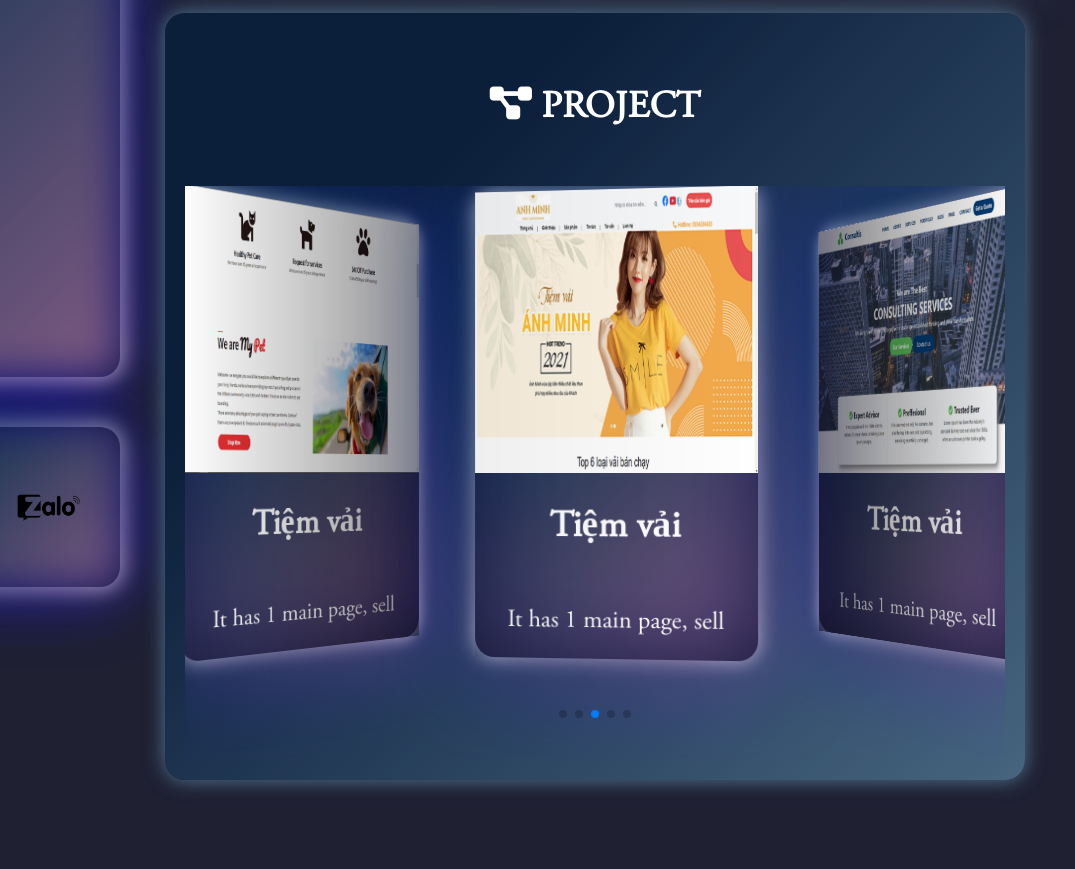
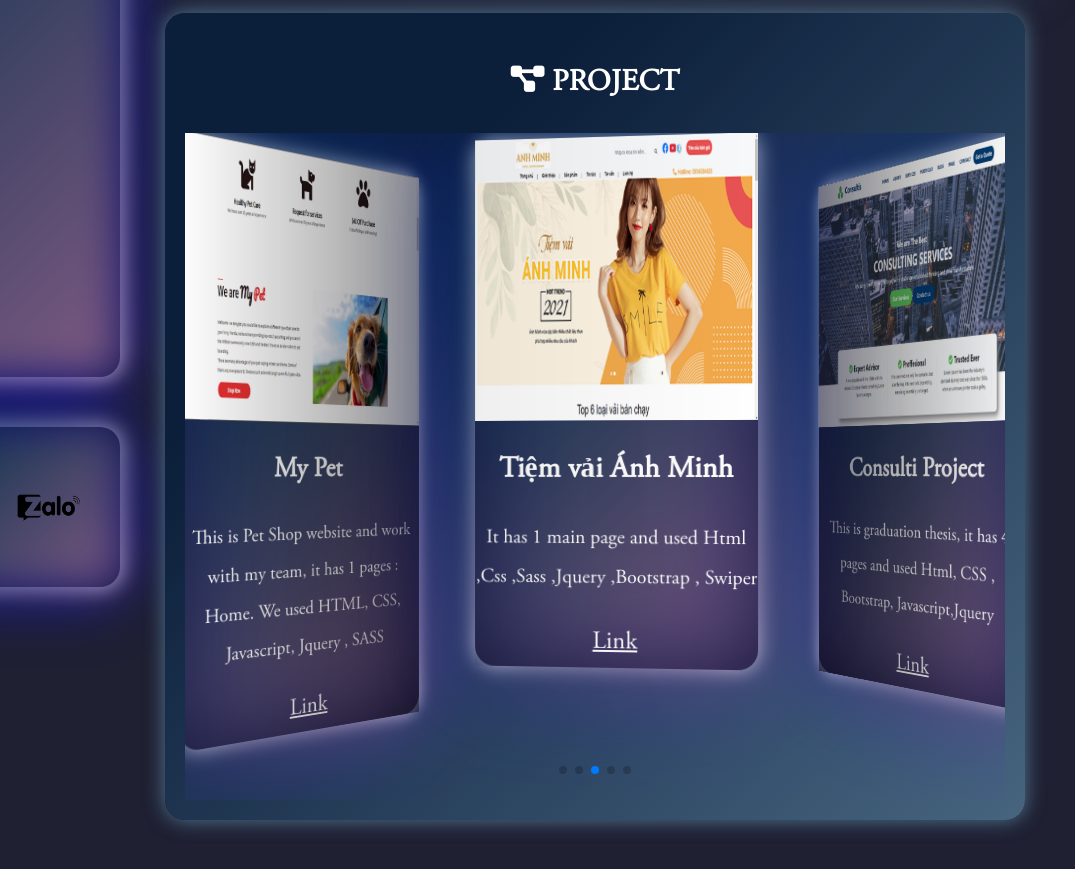
Before and after one commit to RoyceNguyen777/Profile-01, a website: page index.html in a window 1280 px wide. Shown: the part 1502-2371 px from the top of the page, 205-1280 px from the left. Drawn offline with nearby package versions, Linux system fonts and the light colour scheme.

Commit message:
add link

```diff
--- a/index.html
+++ b/index.html
@@ -113,29 +113,42 @@
                     <div class="swiper-container">
                         <div class="swiper-wrapper">
                             <div class="swiper-slide">
-                                <img src="./assets/Piroll.jpg"/>
-                                <h1>Tiệm vải</h1>
-                                <blockquote>It has 1 main page, sell </blockquote>
+                                <img src="./assets/Piroll.jpg" />
+                                <h1>Piroll </h1>
+                                <p>This is graduation thesis, it has 4 pages : Home, About, Contact, Project.
+                                    Responsive is complete and used Html , CSS
+                                </p>
+                                <a href="https://roycenguyen777.github.io/MyPet---CLT-Team/" target="_blank">Link</a>
+
                             </div>
                             <div class="swiper-slide">
                                 <img src="./assets/mypet.jpg" />
-                                <h1>Tiệm vải</h1>
-                                <blockquote>It has 1 main page, sell </blockquote>
+                                <h1>My Pet</h1>
+                                <p>This is Pet Shop website and work with my team, it has 1 pages : Home. We used HTML,
+                                    CSS, Javascript, Jquery , SASS </p>
+                                <a href="https://roycenguyen777.github.io/MyPet---CLT-Team/" target="_blank">Link</a>
+
                             </div>
                             <div class="swiper-slide">
                                 <img src="./assets/tiemvai.jpg" />
-                                <h1>Tiệm vải</h1>
-                                <blockquote>It has 1 main page, sell </blockquote>
+                                <h1>Tiệm vải Ánh Minh</h1>
+                                <p>It has 1 main page and used Html ,Css ,Sass ,Jquery ,Bootstrap , Swiper</p>
+                                <a href="https://roycenguyen777.github.io/Tiem-vai-Anh-Minh/" target="_blank">Link</a>
                             </div>
                             <div class="swiper-slide">
                                 <img src="./assets/Consulti.jpg" />
-                                <h1>Tiệm vải</h1>
-                                <blockquote>It has 1 main page, sell </blockquote>
+                                <h1>Consulti Project</h1>
+                                <p>This is graduation thesis, it has 4 pages and used Html, CSS , Bootstrap,
+                                    Javascript,Jquery
+                                </p>
+                                <a href="https://roycenguyen777.github.io/Tiem-vai-Anh-Minh/" target="_blank">Link</a>
+
                             </div>
                             <div class="swiper-slide">
                                 <img src="./assets/the-band.jpg" />
-                                <h1>Tiệm vải</h1>
-                                <blockquote>It has 1 main page, sell </blockquote>
+                                <h1> Bootstrap-The-Band</h1>
+                                <p>This is graduation thesis, it has 1 page Home, used full bootstraps </p>
+                                <a href="https://roycenguyen777.github.io/Bootstrap-The-Band/#">Link</a>
                             </div>
                         </div>
                         <div class="swiper-pagination"></div>
--- a/scss/theme/_about.scss
+++ b/scss/theme/_about.scss
@@ -244,15 +244,24 @@
             padding         : 20px;
             line-height     : 1.8;
             font-family     : poppins;
-            font-size       : 25px;
+            font-size       : 20px;
             width           : 100%;
             border-radius   : 20px;
             margin-bottom   : 40px;
             background-color: $dark-black-02;
             box-shadow      : 0px 0px 20px #537895;
-            line-height     : 3;
+            line-height     : 2;
             position        : relative;
             transition      : all 0.3s ease-in-out;
+
+            h1,
+            p {
+                margin: 20px 0px;
+            }
+            a {
+                text-decoration: underline;
+                font-size: 25px;
+            }
 
             &>* {
                 position: relative;
@@ -274,7 +283,7 @@
 
             .swiper-container {
                 width         : 100%;
-                padding-bottom: 100px;
+                padding-bottom: 50px;
                 text-align    : center;
                 font-family   : aboda;
             }
@@ -320,7 +329,7 @@
             .swiper-slide img {
                 display: block;
                 width  : 100%;
-                cursor: pointer;
+                cursor : pointer;
             }
         }
     }
--- a/scss/theme/_banner.scss
+++ b/scss/theme/_banner.scss
@@ -26,7 +26,7 @@
             color          : $white;
 
             &-img {
-                border:2px solid $blue-light;
+                border          : 2px solid $blue-light;
                 background-image: url("../assets/151314622_1584721031727752_8657890773798408670_n.jpg");
                 width           : 150px;
                 height          : 150px;
@@ -60,8 +60,15 @@
         border-radius   : 0px 0px 20px 20px;
         box-shadow      : 2px 2px 40px $blue-light;
 
+
         &-menu {
             padding: 30px;
+
+            @media screen and (max-width:768px) {
+                display              : grid;
+                grid-template-columns: 1fr 1fr;
+                grid-gap: 20px 50px;
+            }
 
             &-item {
                 font-size  : 25px;
@@ -72,8 +79,14 @@
                 &:hover {
                     color: $brown-light;
                 }
+
                 &:not(:first-child) {
                     margin-left: 80px;
+
+                    @media screen and (max-width:768px) {
+                        margin-left: 0px;
+                        text-align: center;
+                    }
                 }
             }
         }
```
Also changed, not shown: css/style.css.
